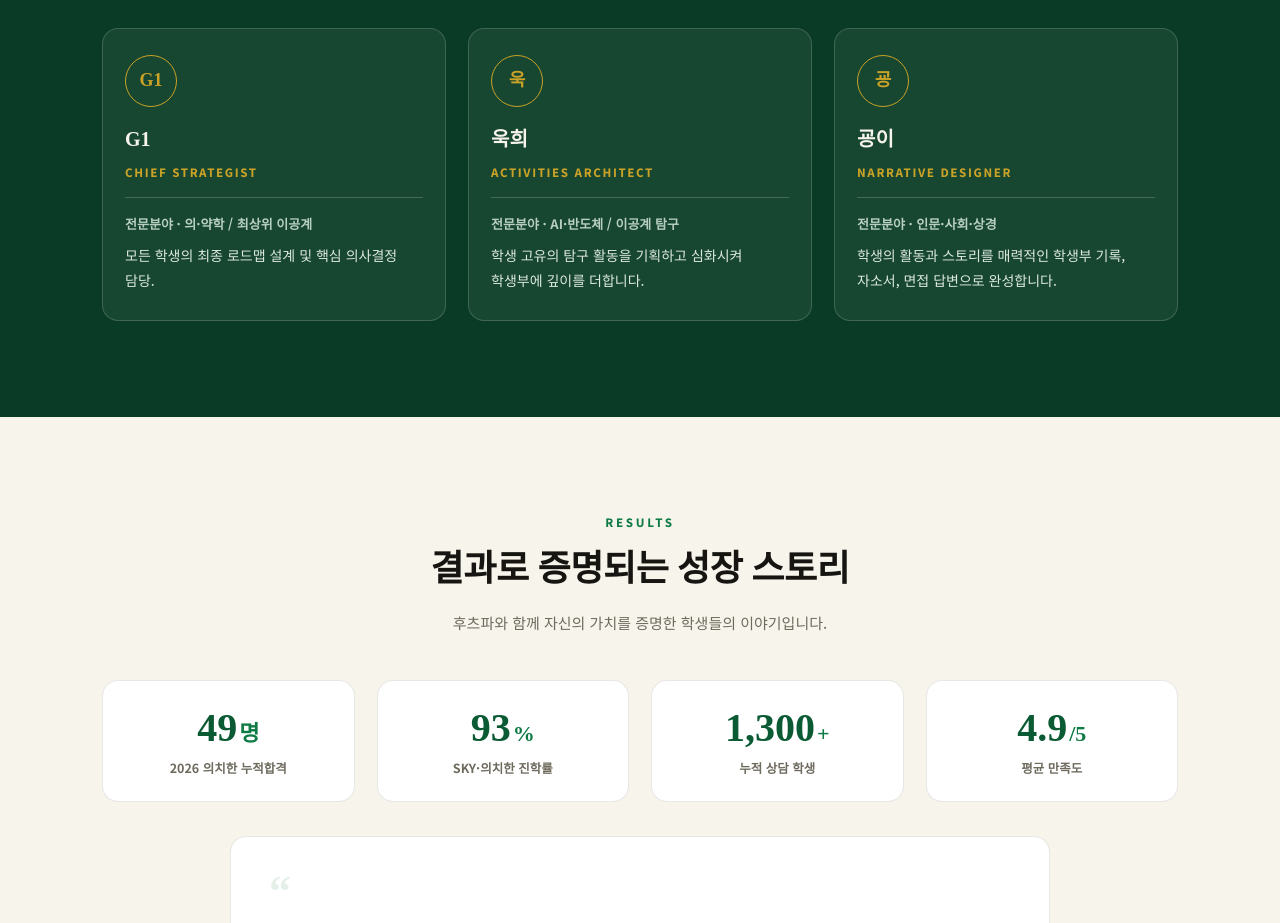
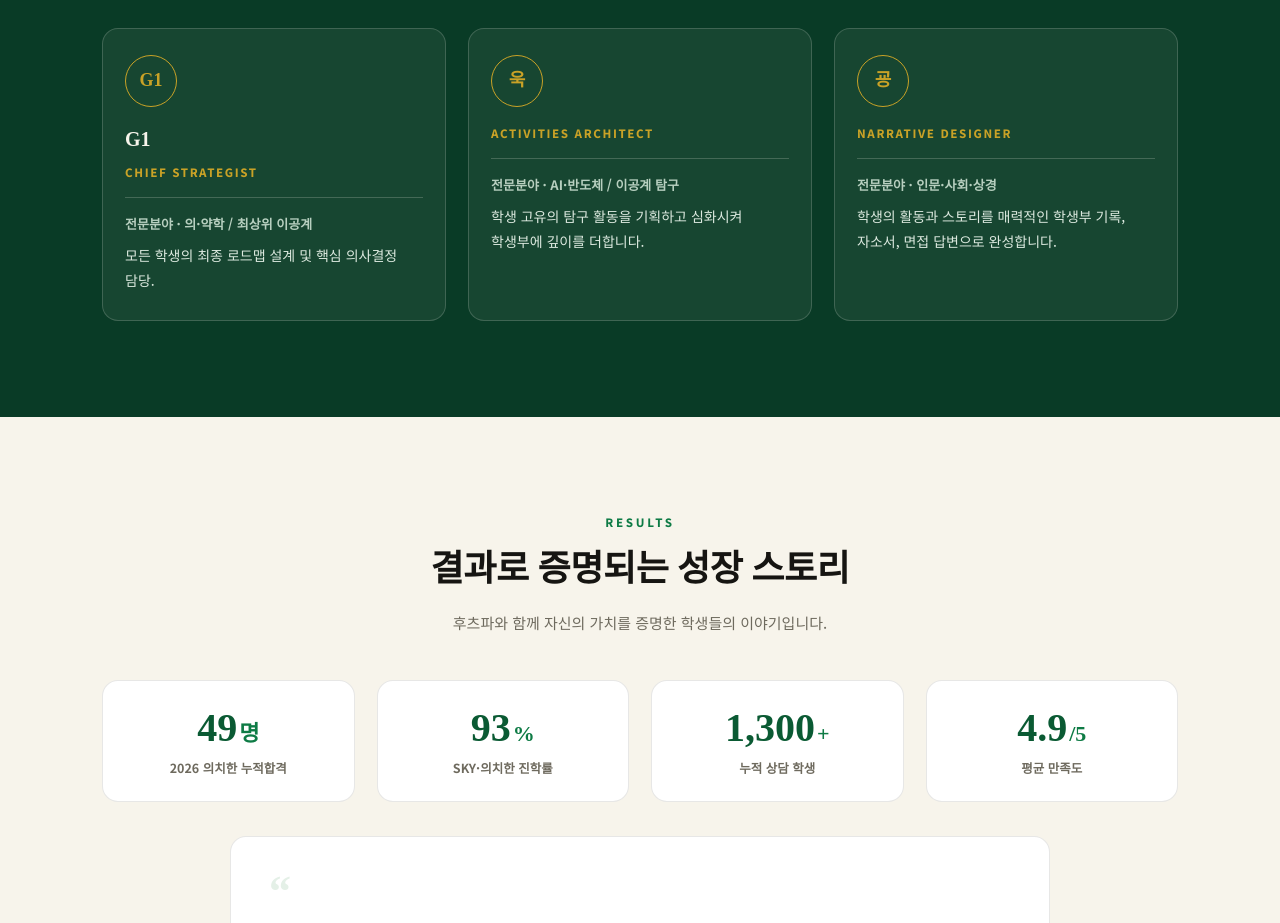
Before and after one commit to journeygom/chutzpahedu, a plain HTML site: page ce.html in a window 1280 px wide. Shown: the part 3888-4811 px from the top of the page. Drawn offline with Linux system fonts and the light colour scheme.

Commit message:
Remove names from member headings in ce.html
Removed names from headings in member articles.

```diff
--- a/ce.html
+++ b/ce.html
@@ -714,13 +714,13 @@ body.has-fab{padding-bottom:0}
       </article>
       <article class="member rv">
         <div class="avatar">욱</div>
-        <h3>욱희</h3><p class="role">ACTIVITIES ARCHITECT</p>
+        <h3></h3><p class="role">ACTIVITIES ARCHITECT</p>
         <p class="field">전문분야 · AI·반도체 / 이공계 탐구</p>
         <p>학생 고유의 탐구 활동을 기획하고 심화시켜 학생부에 깊이를 더합니다.</p>
       </article>
       <article class="member rv">
         <div class="avatar">굥</div>
-        <h3>굥이</h3><p class="role">NARRATIVE DESIGNER</p>
+        <h3></h3><p class="role">NARRATIVE DESIGNER</p>
         <p class="field">전문분야 · 인문·사회·상경</p>
         <p>학생의 활동과 스토리를 매력적인 학생부 기록, 자소서, 면접 답변으로 완성합니다.</p>
       </article>
```
